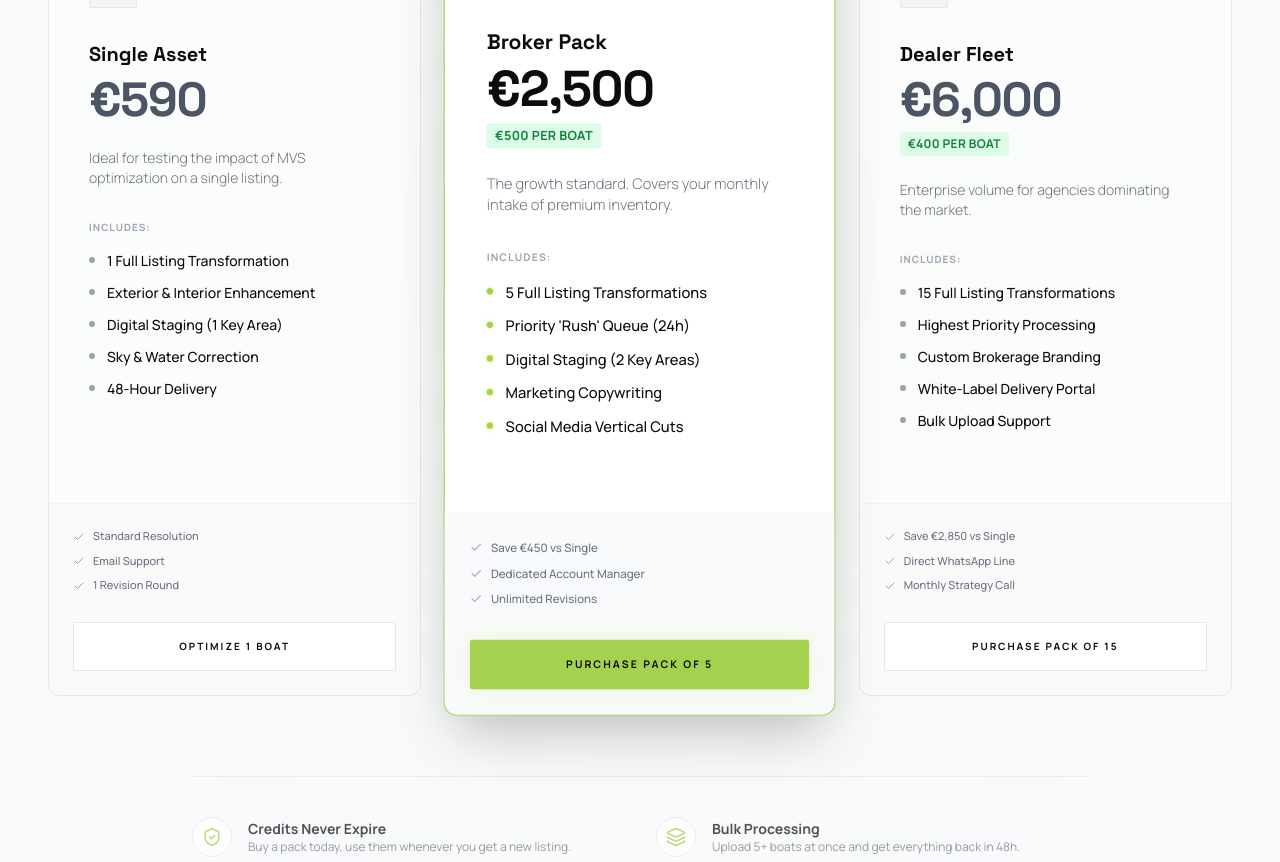
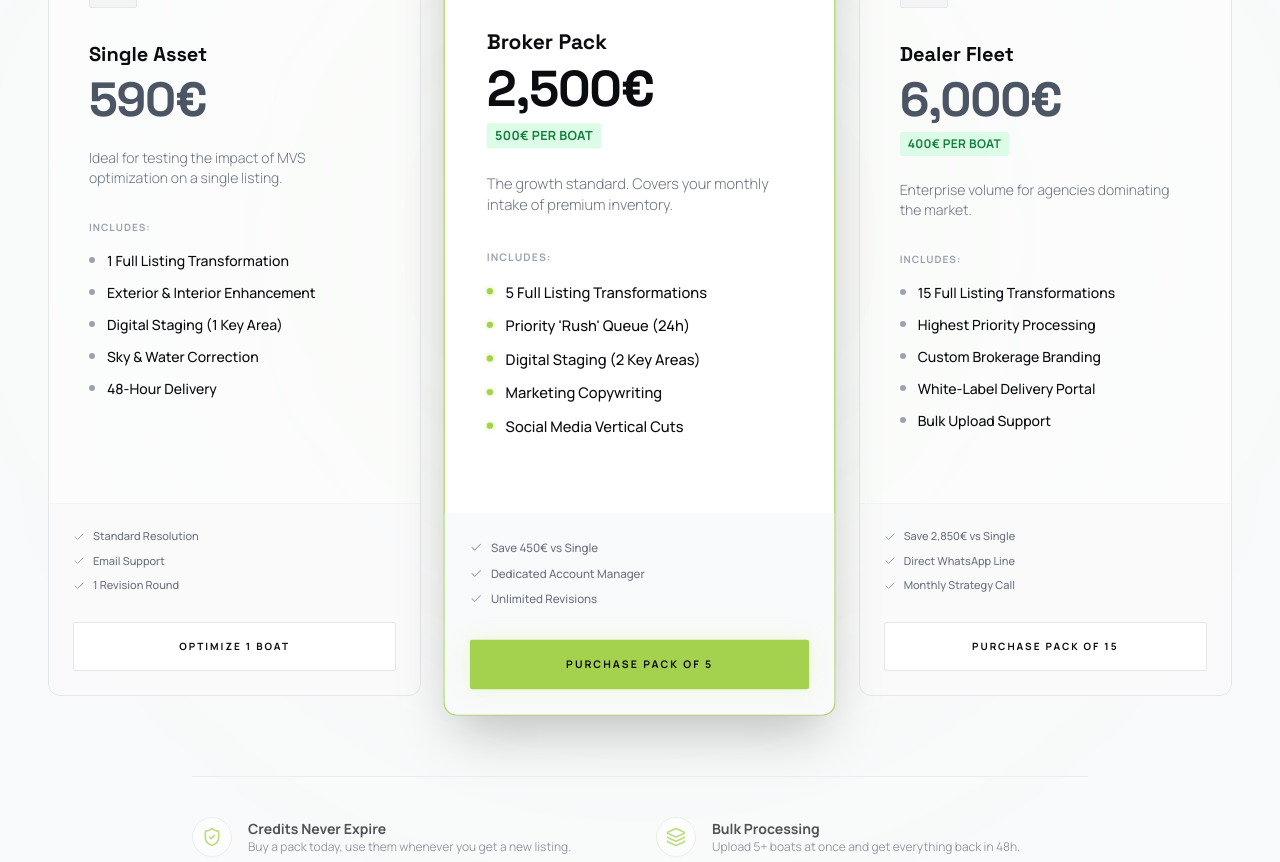
Before and after one commit to testeclothing/MVSACTIVE, a React (Vite) app: page / in a window 1280 px wide. Shown: the part 4200-5062 px from the top of the page. Built offline with nearby package versions, Linux system fonts and the light colour scheme; no server answers.

Commit message:
Update Pricing.tsx

```diff
--- a/components/Pricing.tsx
+++ b/components/Pricing.tsx
@@ -4,7 +4,7 @@ import { Check, ShieldCheck, Image as ImageIcon, Briefcase, Layers, Trophy } fro
 const tiers = [
   {
     name: "Single Asset",
-    price: "€590",
+    price: "590€",
     unit: "Total",
     pricePerUnit: null,
     icon: ImageIcon,
@@ -26,9 +26,9 @@ const tiers = [
   },
   {
     name: "Broker Pack",
-    price: "€2,500",
+    price: "2,500€",
     unit: "Total",
-    pricePerUnit: "€500 per boat",
+    pricePerUnit: "500€ per boat",
     icon: Briefcase,
     description: "The growth standard. Covers your monthly intake of premium inventory.",
     includes: [
@@ -39,7 +39,7 @@ const tiers = [
       "Social Media Vertical Cuts"
     ],
     features: [
-      "Save €450 vs Single",
+      "Save 450€ vs Single",
       "Dedicated Account Manager",
       "Unlimited Revisions"
     ],
@@ -48,9 +48,9 @@ const tiers = [
   },
   {
     name: "Dealer Fleet",
-    price: "€6,000",
+    price: "6,000€",
     unit: "Total",
-    pricePerUnit: "€400 per boat",
+    pricePerUnit: "400€ per boat",
     icon: Trophy,
     description: "Enterprise volume for agencies dominating the market.",
     includes: [
@@ -61,7 +61,7 @@ const tiers = [
       "Bulk Upload Support"
     ],
     features: [
-      "Save €2,850 vs Single",
+      "Save 2,850€ vs Single",
       "Direct WhatsApp Line",
       "Monthly Strategy Call"
     ],
```
